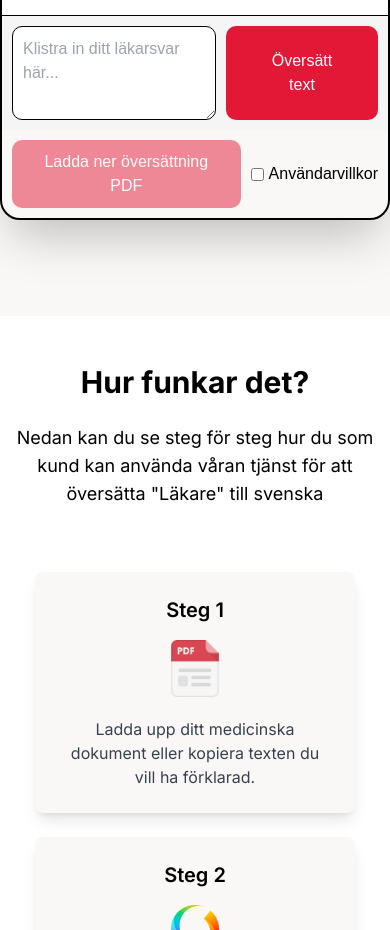
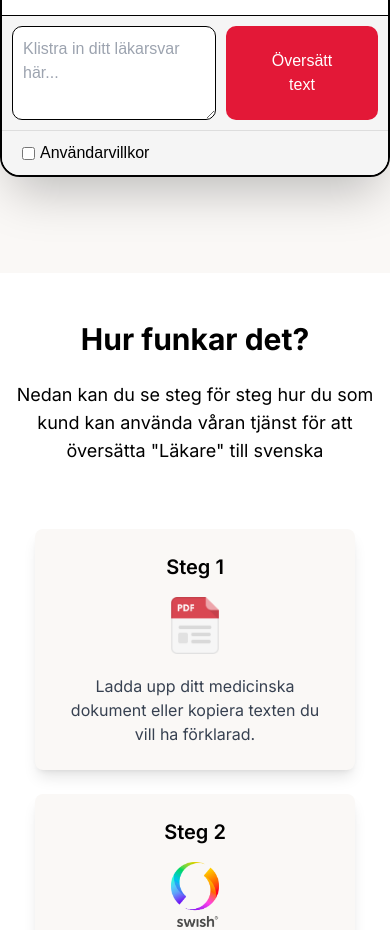
Before and after one commit to hugojohansson1021/JournalKollen, a Next.js app: page / in a window 390 px wide. Shown: the part 1200-2130 px from the top of the page. Built offline with nearby package versions, Linux system fonts and the light colour scheme.

Commit message:
Fix - responsiv Pdf

```diff
--- a/src/app/components/AiChat.tsx
+++ b/src/app/components/AiChat.tsx
@@ -78,6 +78,10 @@ const Chatbot: React.FC<ChatbotProps> = ({ apiEndpoint, botName = 'Journal Förk
 
     console.log('PDF content:', pdfContent.innerHTML); // Log content for debugging
 
+    // Set a fixed width for the PDF content to ensure consistent text size
+    const originalWidth = pdfContent.style.width;
+    pdfContent.style.width = '800px';
+
     const scale = 2; // Use a higher scale factor for better resolution
     const canvas = await html2canvas(pdfContent, { backgroundColor: '#ffffff', scale: scale });
     const imgData = canvas.toDataURL('image/png');
@@ -107,6 +111,9 @@ const Chatbot: React.FC<ChatbotProps> = ({ apiEndpoint, botName = 'Journal Förk
     }
 
     pdf.save('AI_Response.pdf');
+
+    // Reset the width of the PDF content
+    pdfContent.style.width = originalWidth;
   };
 
   return (
@@ -155,10 +162,7 @@ const Chatbot: React.FC<ChatbotProps> = ({ apiEndpoint, botName = 'Journal Förk
             Översätt text
           </button>
         </form>
-        <div style={{ display: 'flex', alignItems: 'center', margin: '10px' }}>
-          <button onClick={generateCanvasAndDownloadPdf} disabled={!hasResponse} style={{ padding: '10px 15px', fontSize: '16px', cursor: 'pointer', border: 'none', backgroundColor: '#e31837', color: 'white', borderRadius: '10px', opacity: hasResponse ? 1 : 0.5 }}>
-            Ladda ner översättning PDF
-          </button>
+        <div style={{ padding: '10px', backgroundColor: '#f5f5f5', borderTop: '1px solid #ddd', textAlign: 'center' }}>
           <label className='text-black' style={{ marginLeft: '10px', display: 'flex', alignItems: 'center', position: 'relative' }}>
             <input type="checkbox" checked={isChecked} onChange={(e) => setIsChecked(e.target.checked)} style={{ marginRight: '5px' }} />
             Användarvillkor
```
